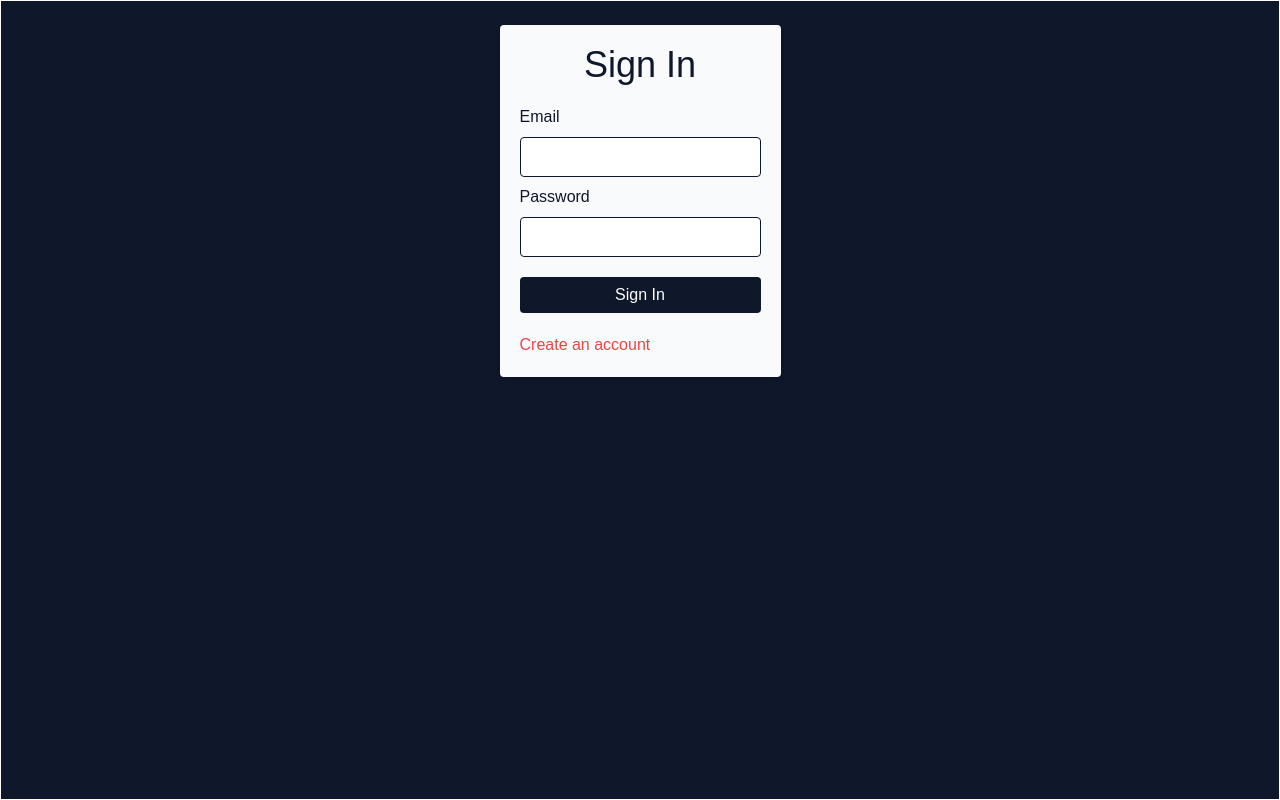
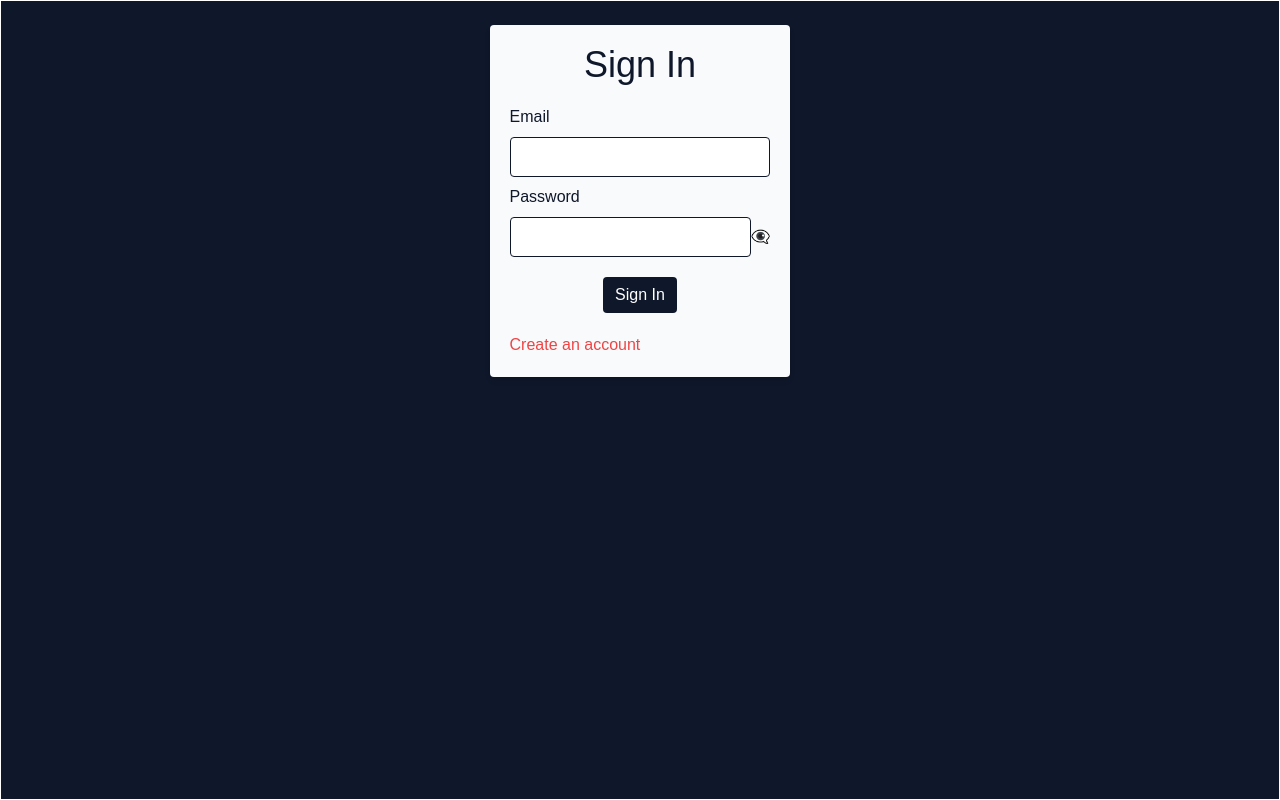
Before and after one commit to Kougang/myinstagram, a React (Create React App) app: page / in a window 1280 px wide. Built offline with nearby package versions, Linux system fonts and the light colour scheme; no server answers.

Commit message:
optimize the login page

```diff
--- a/src/Components/Pages/SignInUp/SignInUp.js
+++ b/src/Components/Pages/SignInUp/SignInUp.js
@@ -20,14 +20,18 @@ function SignInUp({ user }) {
   const [isUsernameAvailable, setIsUsernameAvailable] = useState(true);
   const [field, setField] = useState(false); // Field validation state
   const [errorMessage, setErrorMessage] = useState("");
+  const [badpeErrorMessage, setBadpeErrorMessage] = useState("");
+  const [showPassword, setShowPassword] = useState(false);
+  const [badpe, setBadpe] = useState(false); // athentification state
 
   const handleFormChange = () => {
     setIsSignUpActive(!isSignUpActive);
   };
 
-  // if (!isSignUpActive) {
-  //   setErrorMessage("");
-  // }
+  const handleEyes = (e) => {
+    e.preventDefault();
+    setShowPassword(!showPassword);
+  };
 
   const handleSignUp = (e) => {
     e.preventDefault();
@@ -77,29 +81,49 @@ function SignInUp({ user }) {
   const handleSignIn = (e) => {
     // console.log(email, password);
     e.preventDefault();
+
     if (!email || !password) {
       setField(true);
-      setErrorMessage("Veuillez remplir tous les champs");
+      setBadpe(true);
+      setErrorMessage("Please complete all fields");
       return;
     }
 
     setErrorMessage("");
     signInWithEmailAndPassword(auth, email, password)
       .then((userCredential) => {
+        setBadpe(false);
+        setBadpeErrorMessage("");
         const user = userCredential.user;
         console.log(user);
+
         setLoggedInUser(user);
       })
       .catch((error) => {
+        setBadpe(true);
         const errorCode = error.code;
         const errorMessage = error.message;
         console.log(errorCode, errorMessage);
+        console.log("mauvaise authentification ou echec d authentification");
+        setBadpeErrorMessage("Enter corrects informations");
       });
   };
 
-  const handleEmailChange = (event) => setEmail(event.target.value);
-  const handlePasswordChange = (event) => setPassword(event.target.value);
-  const handleNameChange = (event) => setName(event.target.value);
+  const handleEmailChange = (event) => {
+    setEmail(event.target.value);
+    setBadpeErrorMessage("");
+    setErrorMessage("");
+  };
+  const handlePasswordChange = (event) => {
+    setPassword(event.target.value);
+    setBadpeErrorMessage("");
+    setErrorMessage("");
+  };
+  const handleNameChange = (event) => {
+    setName(event.target.value);
+    setBadpeErrorMessage("");
+    setErrorMessage("");
+  };
 
   if (user) {
     return <Navigate to="/Home" />;
@@ -144,15 +168,27 @@ function SignInUp({ user }) {
           />
 
           <label className="text-slate-900">Password</label>
+          <div>
             <input
-            type="password"
+              type={showPassword ? "text" : "password"}
               onChange={handlePasswordChange}
               name="password"
               className="h-10 border border-slate-900 rounded p-4"
               required
             />
 
-          {field && <p className="text-red-500">{errorMessage}</p>}
+            {showPassword ? (
+              <span role="img" aria-label="Hide password" onClick={handleEyes}>
+                👁️
+              </span>
+            ) : (
+              <span role="img" aria-label="Show password" onClick={handleEyes}>
+                👁️‍🗨️
+              </span>
+            )}
+          </div>
+
+          {field && <p className="text-red-500 text-center">{errorMessage}</p>}
 
           {isSignUpActive && (
             <button
@@ -166,6 +202,8 @@ function SignInUp({ user }) {
           )}
 
           {!isSignUpActive && (
+            <div className="flex items-center justify-center">
+              {!badpe && (
                 <button
                   onClick={handleSignIn}
                   type="submit"
@@ -173,6 +211,21 @@ function SignInUp({ user }) {
                 >
                   Sign In
                 </button>
+              )}
+
+              {badpe && (
+                <div className="flex  flex-col items-center justify-center">
+                  <p className="text-red-500">{badpeErrorMessage}</p>
+                  <button
+                    onClick={handleSignIn}
+                    type="submit"
+                    className="bg-slate-900 px-3 py-1.5 text-white my-3  rounded hover:bg-red-700"
+                  >
+                    Sign In
+                  </button>
+                </div>
+              )}
+            </div>
           )}
 
           {isSignUpActive && (
```
Lines whose indentation alone changed are shown as unchanged.
